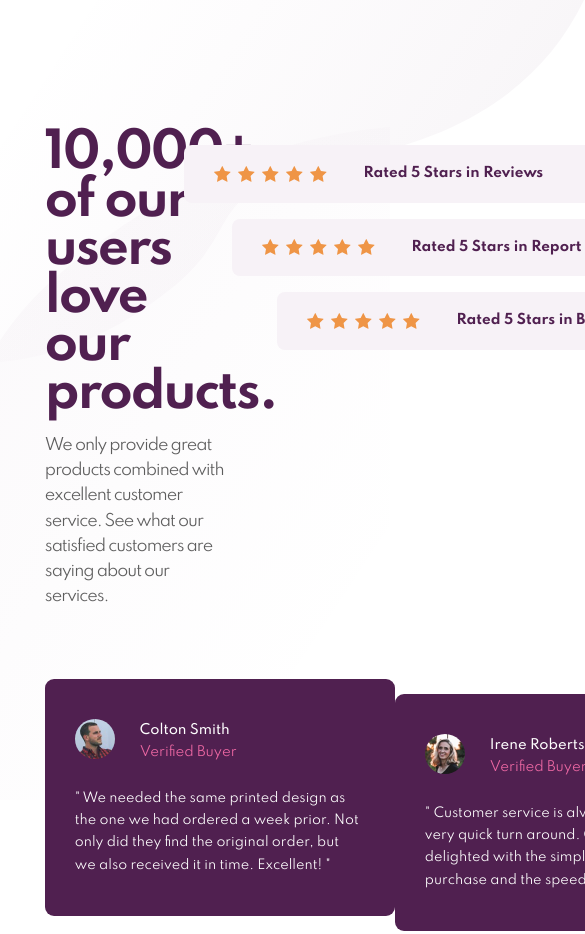
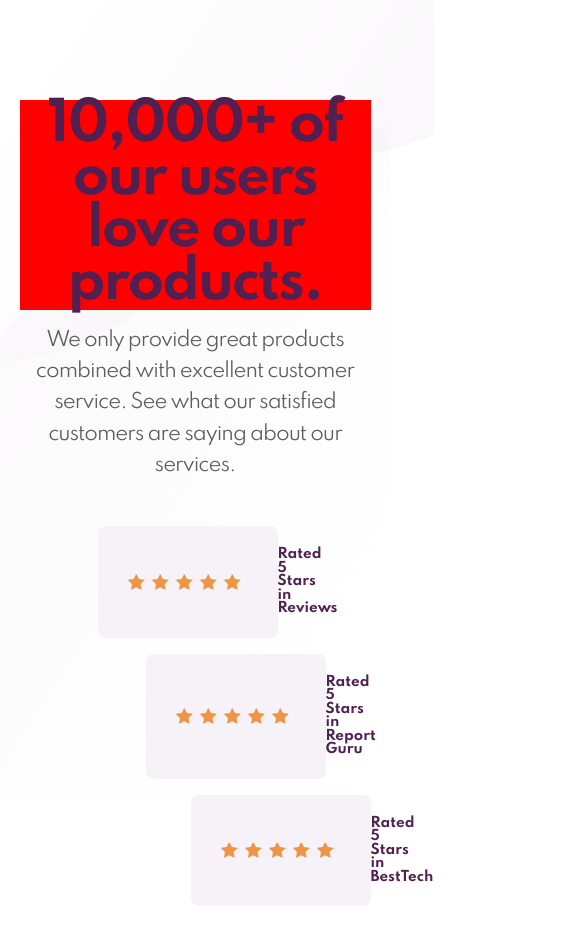
Before and after one commit to ViniciusGranado/social-proof-section, a plain HTML site: page index.html in a window 390 px wide. Shown: the top 934 px of the page, 585 px wide, since content can reach past the window. Drawn offline with Linux system fonts and the light colour scheme.

Commit message:
Added responsive heading

```diff
--- /dev/null
+++ b/css/media-queries.css
@@ -0,0 +1,56 @@
+@media (max-width: 1100px) {
+  body {
+    padding: 100px 0;
+  }
+  /* CONTAINERS */
+  .top-container {
+    grid-template: 1fr 1fr / 1fr;
+    grid-template-areas: 'heading'
+                         'ratings';
+    margin-bottom: 55px;
+    width: 90%;
+    text-align: center;
+  }
+
+
+  /* HEADING */
+  .heading {
+    margin: 0 auto;
+  }
+  .top-container .heading h2 {
+    max-width: 800px;
+    text-align: center;
+    margin: 0 auto;
+    /* background-color: red; */
+    font-size: 4.5em;
+    width: 100%;
+  }
+  .top-container .heading p {
+    font-size: 1.3em;
+    letter-spacing: -1px;
+    line-height: 1.6em;
+    padding: 15px 0;
+    width: 100%;
+    max-width: 600px;
+    /* background-color: red; */
+    margin: 0 auto;
+  }
+
+  /* RATINGS */
+  .top-container .ratings {
+    max-width: 375px;
+  }
+}
+
+@media (max-width: 675px) {
+  /* HEADING */
+  .top-container .heading h2 {
+    font-size: 3.5em;
+    background-color: red;
+
+  }
+
+
+  /* RATINGS */
+
+}
--- a/css/rating.css
+++ b/css/rating.css
@@ -25,3 +25,10 @@
   top: 0;
   width: 120px;
 }
+
+/* MEDIA QUERIES */
+@media (max-width: 1100px) {
+  .rating {
+    width: 0;
+  }
+}
--- a/css/review.css
+++ b/css/review.css
@@ -3,7 +3,7 @@
   border-radius: 9px;
   color: #FFF;
   padding: 40px 35px 40px 30px;
-  width: 350px;
+  width: 95%;
 }
 
 .review img {
@@ -33,3 +33,10 @@
   line-height: 1.75em;
   padding: 25px 0 0;
 }
+
+/* MEDIA QUERIES */
+@media (max-width: 1100px) {
+  .review {
+    width: 0;
+  }
+}
--- a/index.html
+++ b/index.html
@@ -9,6 +9,7 @@
     <link rel='stylesheet' href='css/style.css'>
     <link rel='stylesheet' href='css/review.css'>
     <link rel='stylesheet' href='css/rating.css'>
+    <link rel='stylesheet' href='css/media-queries.css'>
   </head>
 
   <body>
```
